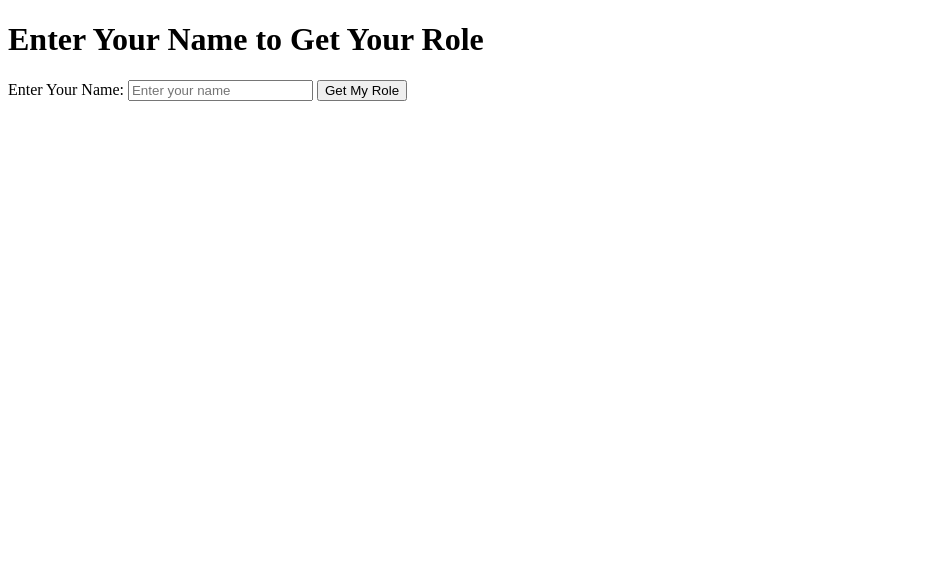
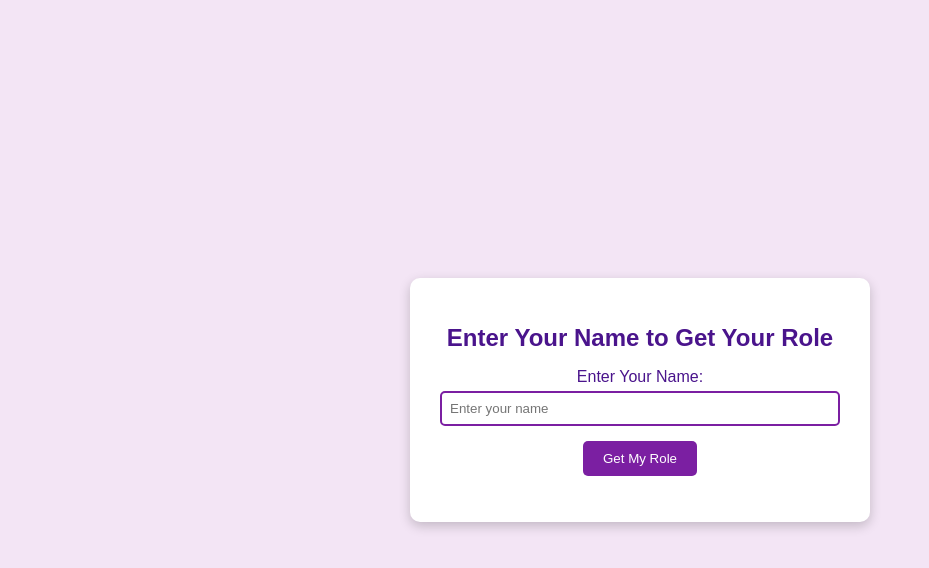
Before and after one commit to aaronmathewlx/mafia, a plain HTML site: page particpants.html in a window 1280 px wide. Shown: the whole page, without its empty margins (0-929 px from the left). Drawn offline with Linux system fonts and the light colour scheme.

Commit message:
Add files via upload

```diff
--- a/particpants.html
+++ b/particpants.html
@@ -5,7 +5,68 @@
     <meta name="viewport" content="width=device-width, initial-scale=1.0">
     <title>Mafia Game - Participant</title>
     <style>
-        /* Same purple-themed styling as before */
+        body {
+            font-family: Arial, sans-serif;
+            background-color: #f3e5f5;
+            color: #4a148c;
+            display: flex;
+            justify-content: center;
+            align-items: center;
+            height: 100vh;
+            margin: 0;
+        }
+
+        .container {
+            background-color: white;
+            padding: 30px;
+            border-radius: 10px;
+            box-shadow: 0 4px 12px rgba(0, 0, 0, 0.2);
+            width: 400px;
+            text-align: center;
+        }
+
+        h1 {
+            color: #4a148c;
+            font-size: 24px;
+        }
+
+        label {
+            display: block;
+            margin: 10px 0 5px;
+        }
+
+        input {
+            padding: 8px;
+            width: calc(100% - 20px);
+            border: 2px solid #7b1fa2;
+            border-radius: 5px;
+            margin-bottom: 15px;
+        }
+
+        button {
+            background-color: #7b1fa2;
+            color: white;
+            padding: 10px 20px;
+            border: none;
+            border-radius: 5px;
+            cursor: pointer;
+            transition: background-color 0.3s ease;
+        }
+
+        button:hover {
+            background-color: #4a148c;
+        }
+
+        p#result {
+            margin-top: 15px;
+            font-weight: bold;
+            color: #4a148c;
+        }
+
+        p#error-message {
+            color: red;
+            margin-top: 10px;
+        }
     </style>
 </head>
 <body>
@@ -18,7 +79,7 @@
             <button onclick="assignRole()">Get My Role</button>
 
             <p id="result"></p>
-            <p id="error-message" style="color:red;"></p>
+            <p id="error-message"></p>
         </div>
     </div>
 
```
Also changed, not shown: index.html (+63 -3 lines).
